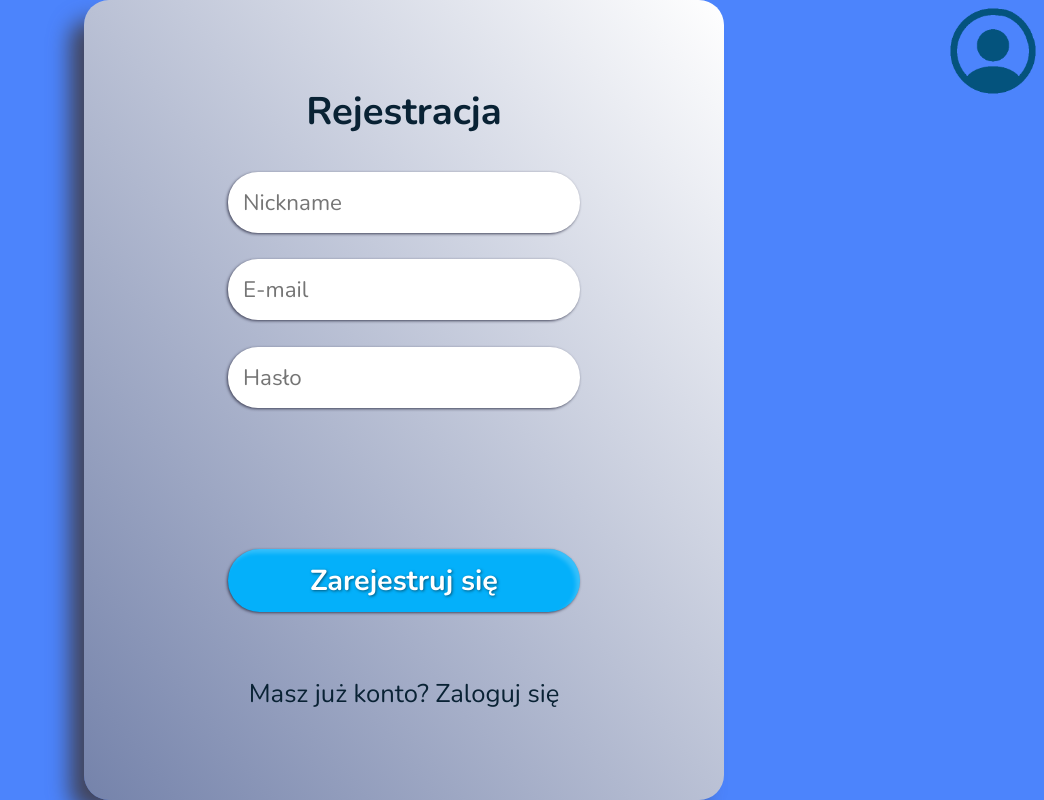
After one commit to advancedDummy/social, a PHP site: page /register.html in a window 1280 px wide. The commit adds this page. Shown: the whole page, without its empty margins (236-1280 px from the left). Run offline with PHP 8.4, Linux system fonts and the light colour scheme.

Commit message:
Added register page without any major validation

```diff
--- a/assets/css/components.css
+++ b/assets/css/components.css
@@ -14,4 +14,19 @@
     font-optical-sizing: auto;
     font-weight: 400;
     font-style: normal;
-  }
+}
+
+.circular-link {
+    display: inline-block;
+    clip-path: circle(50% at 55% 40%);
+}
+
+.password-hidden {
+    opacity: 0;
+    transition: opacity 0.5s ease-in-out;
+}
+
+.password-visible {
+    opacity: 1;
+    transition: opacity 0.5s ease-in-out;
+}
--- a/assets/css/pages/access.css
+++ b/assets/css/pages/access.css
@@ -79,17 +79,17 @@
     text-shadow: -2px 2px 3px rgba(0, 0, 0, 0.5);
 }
 
-#resetLink {
+.bottomLink {
     font-size: 2vw;
     margin: 3vh 0;
 }
 
-#resetLink a {
+.bottomLink a {
     color: rgb(9, 34, 52);
     transition: all 0.2s ease-in-out;
 }
 
-#resetLink a:hover {
+.bottomLink a:hover {
     text-shadow: 1px 1px 7px rgb(94, 93, 93, 0.5);
 }
 
@@ -129,7 +129,8 @@
 
 @media only screen and (max-width: 600px) {
     .accessPanel h1 {
-        font-size: 13vw;
+        font-size: 11vw;
+        margin: 1vh
     }
     .accessPanel input {
         width: 75%;
@@ -142,7 +143,7 @@
         border-radius: 10vw;
         margin: 1.66vh 0;
     }
-    #resetLink {
+    .bottomLink {
         font-size: 4vw;
         margin: 4vh 0;
     }
--- a/index.html
+++ b/index.html
@@ -27,13 +27,13 @@
                 <input type="password" id="pass" name="pass" placeholder="Hasło" class="nunito" required>
                 <button type="submit" class="nunito submit-access">Zaloguj się</button>
             </form>
-            <p id="resetLink">
+            <p class="bottomLink">
                 <a href="#">Zapomniałeś hasła?</a>
             </p>
         </main>
         <nav class="switch">
-            <a href="#">
-                <img src="assets/images/user_add.png">
+            <a href="register.html" class="circular-link">
+                <img src="assets/images/user_add.png" alt="Register user">
             </a>
         </nav>
     </div>
--- /dev/null
+++ b/register.html
@@ -0,0 +1,65 @@
+<!DOCTYPE html>
+<html lang="pl">
+<head>
+    <meta charset="UTF-8">
+    <meta name="viewport" content="width=device-width, initial-scale=1.0">
+    <title>Social</title>
+    <link rel="icon" type="image/x-icon" href="assets/images/icon.png">
+    <link rel="preconnect" href="https://fonts.googleapis.com">
+    <link rel="preconnect" href="https://fonts.gstatic.com" crossorigin>
+    <link href="https://fonts.googleapis.com/css2?family=Nunito:ital,wght@0,200..1000;1,200..1000&display=swap" rel="stylesheet">
+    <link rel="stylesheet" href="assets/css/base.css">
+    <link rel="stylesheet" href="assets/css/components.css">
+    <link rel="stylesheet" href="assets/css/normalize.css">
+    <link rel="stylesheet" href="assets/css/pages/access.css">
+</head>
+<body>
+    <div class="accessBg">
+        <main class="accessPanel">
+            <h1>
+                Rejestracja
+            </h1>
+            <form>
+                <label for="nick" class="sr-only">Nickname</label>
+                <input type="text" id="nick" name="nick" placeholder="Nickname" class="nunito" required>
+                <label for="email" class="sr-only">Email</label>
+                <input type="email" id="email" name="email" placeholder="E-mail" class="nunito" required>
+                <label for="pass" class="sr-only">Hasło</label>
+                <input type="password" id="pass" name="pass" placeholder="Hasło" class="nunito" required>
+                <label for="passConfirm" class="sr-only">Powtórz hasło</label>
+                <input type="password" id="passConfirm" name="pass" placeholder="Powtórz hasło" class="nunito password-hidden" required>
+                <button type="submit" class="nunito submit-access">Zarejestruj się</button>
+            </form>
+            <p class="bottomLink">
+                <a href="index.html">Masz już konto? Zaloguj się</a>
+            </p>
+        </main>
+        <nav class="switch">
+            <a href="index.html" class="circular-link">
+                <img src="assets/images/user_login.png" alt="Login user">
+            </a>
+        </nav>
+    </div>
+
+    <script>
+        document.addEventListener("DOMContentLoaded", function () {
+            const passInput = document.getElementById("pass");
+            const passConfirmInput = document.getElementById("passConfirm");
+
+            function validatePassword(password) {
+                return password.length >= 8 && /[A-Z]/.test(password) && /\d/.test(password);
+            }
+
+            passInput.addEventListener("input", function () {
+                if (validatePassword(passInput.value)) {
+                    passConfirmInput.classList.add("password-visible");
+                    passConfirmInput.classList.remove("password-hidden");
+                } else {
+                    passConfirmInput.classList.add("password-hidden");
+                    passConfirmInput.classList.remove("password-visible");
+                }
+            });
+        });
+    </script>
+</body>
+</html>
```
Also changed, not shown: assets/images/user_login.png (added).
